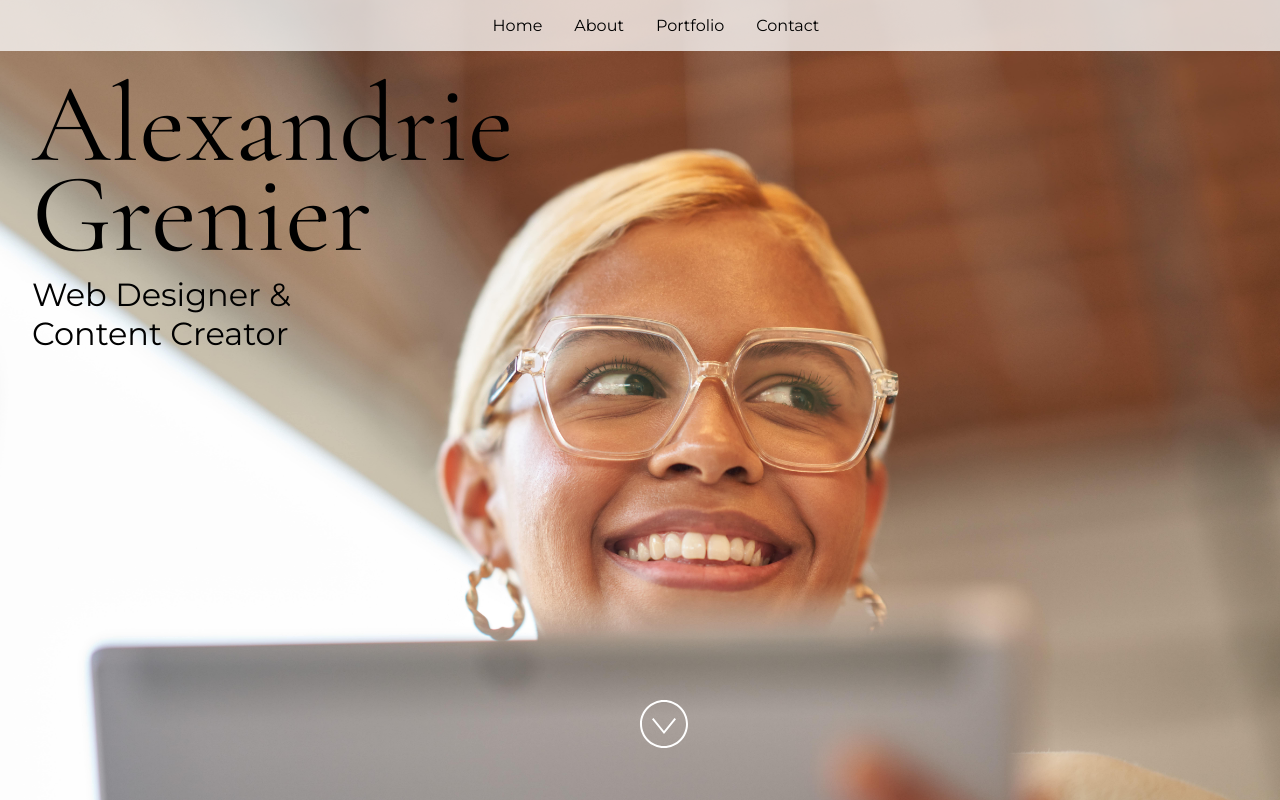
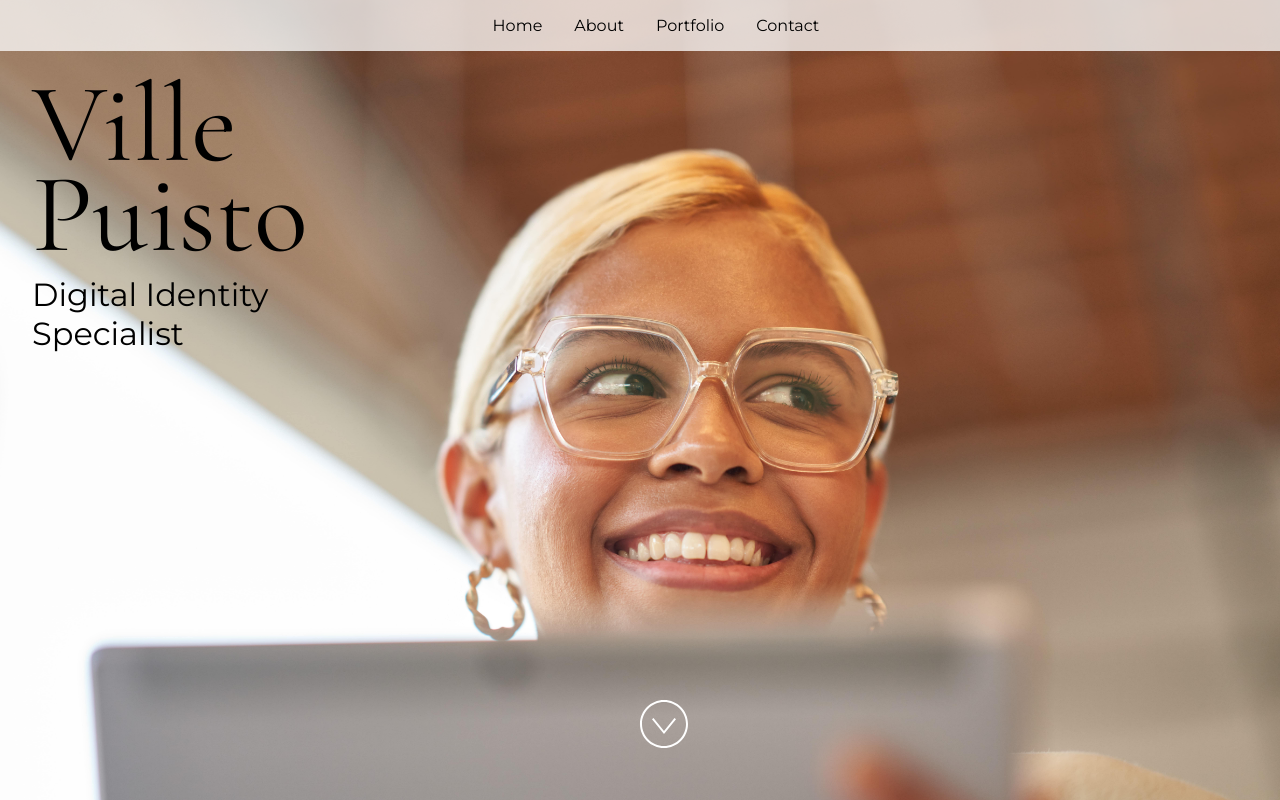
Before and after one commit to VillePuisto/VillePuisto.github.io, a React (Vite) app: page / in a window 1280 px wide. Built offline with nearby package versions, Linux system fonts and the light colour scheme.

Commit message:
Update App.jsx

```diff
--- a/src/App.jsx
+++ b/src/App.jsx
@@ -24,15 +24,11 @@ import "./styles.css";
  * If you don't have one of the social sites listed, leave it as an empty string.
  */
 const siteProps = {
-  name: "Alexandrie Grenier",
-  title: "Web Designer & Content Creator",
-  email: "alex@example.com",
-  gitHub: "microsoft",
-  instagram: "microsoft",
-  linkedIn: "satyanadella",
-  medium: "",
-  twitter: "microsoft",
-  youTube: "Code",
+  name: "Ville Puisto",
+  title: "Digital Identity Specialist",
+  email: "ville.puisto@studentambassador.com",
+  gitHub: "https://github.com/VillePuisto",
+  linkedIn: "https://www.linkedin.com/in/ville-puisto-187360219/"
 };
 
 const primaryColor = "#4E567E";
```
